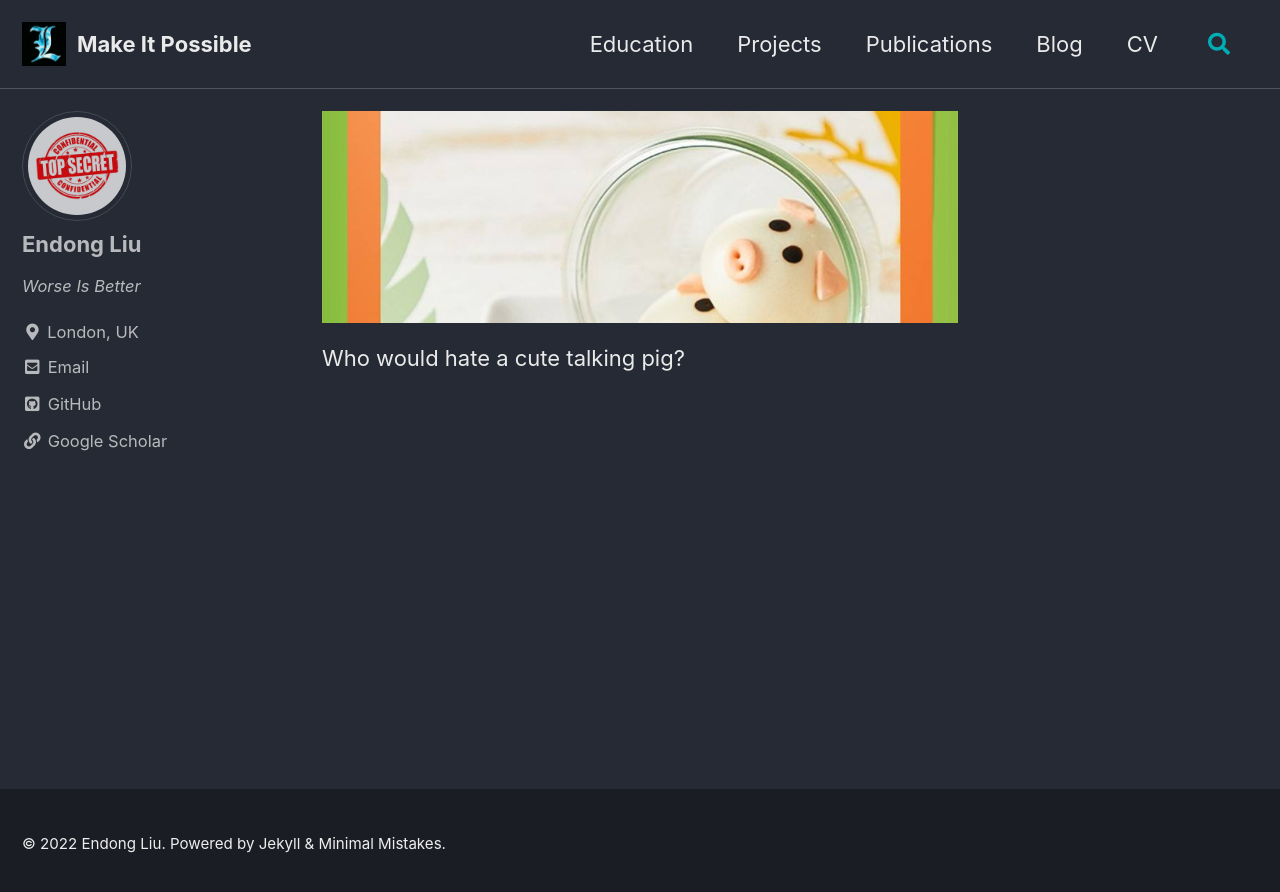
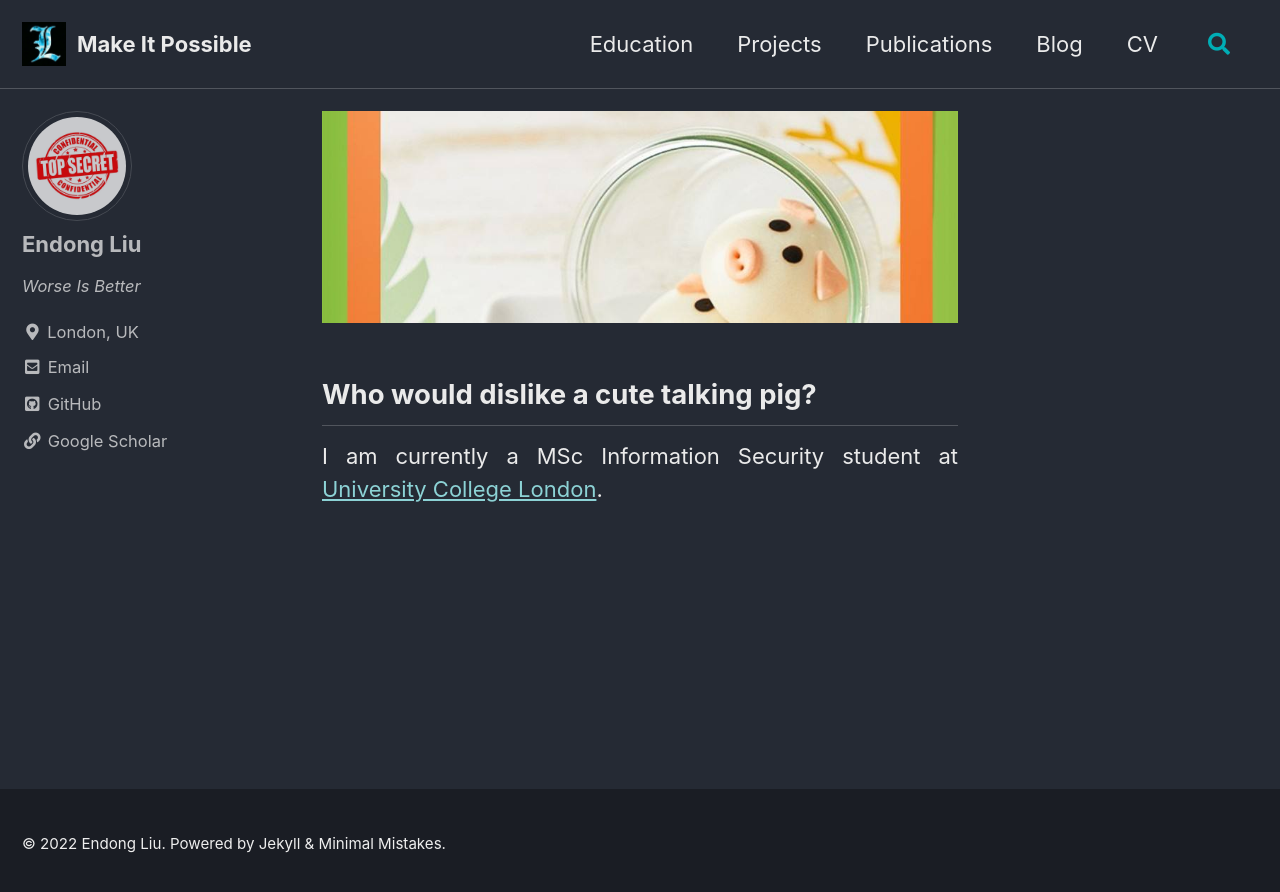
Before and after one commit to ZzPoLariszZ/zzpolariszz.github.io, a Jekyll site: the page built from index.html, in a window 1280 px wide. Shown: the top 892 px of the page. Built offline with Jekyll 4.4.1, drawn with Linux system fonts in a browser that asks for light colours; cached includes are drawn as plain includes; the list of posts is cut into pages by our own code.

Commit message:
Update index.html

```diff
--- a/index.html
+++ b/index.html
@@ -8,6 +8,12 @@ author_profile: true
     <img class="img-responsive" src="/assets/images/pig.jpg" alt=""><br>
 
     <div style="margin-top:3%; text-align:justify;">
-        <p>Who would hate a cute talking pig?</p>
+
+        <h2>Who would dislike a cute talking pig?</h2>
+
+        <p>
+            I am currently a MSc Information Security student at <a href="https://www.ucl.ac.uk/">University College London</a>.
+        </p>
+
     </div>
 </div>
```
